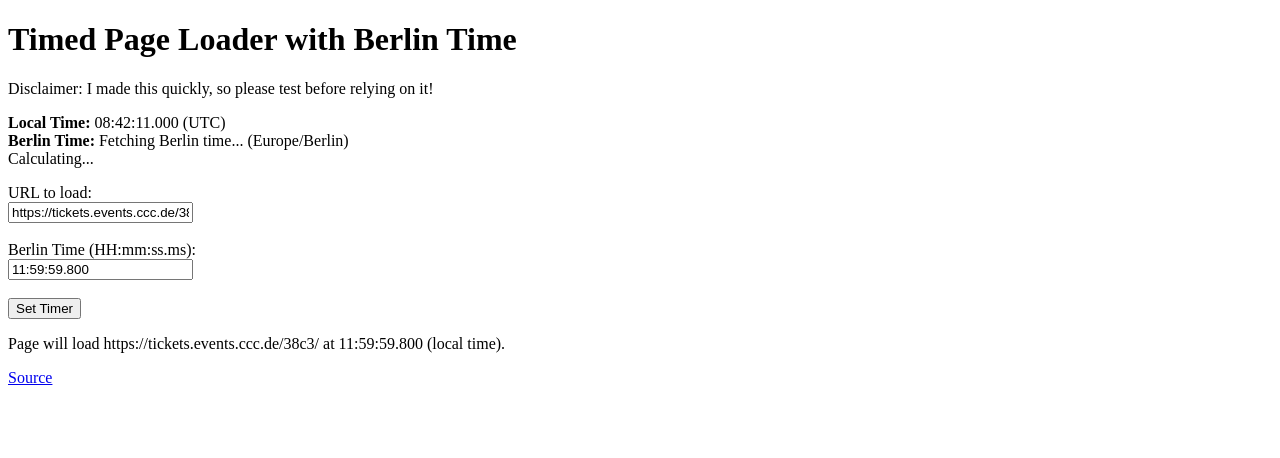
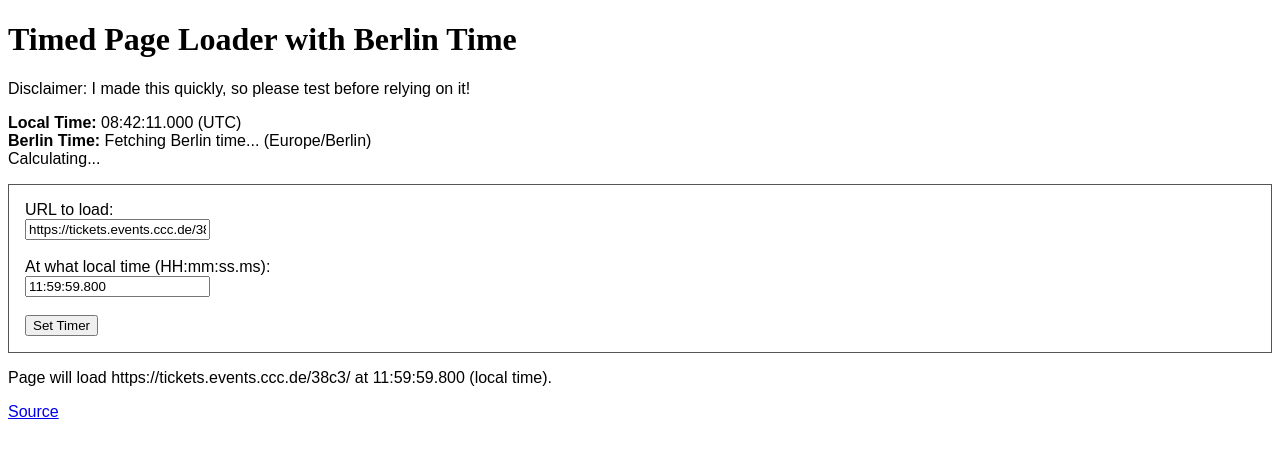
Before and after one commit to voboda/refresher, a SvelteKit app: page / in a window 1280 px wide. Shown: the top 458 px of the page. Built offline with nearby package versions, Linux system fonts and the light colour scheme; no server answers.

Commit message:
bit of css

```diff
--- a/src/routes/+page.svelte
+++ b/src/routes/+page.svelte
@@ -1,3 +1,14 @@
+<style>
+html, p, form  {
+  font-family: sans-serif;
+}
+
+form {
+  border: 1px solid #555;
+  padding: 1rem;
+  }
+
+</style>
 <script>
     import { onMount } from 'svelte';
 
@@ -129,7 +140,7 @@
         <label for="url">URL to load:</label><br>
         <input type="url" id="url" bind:value={url} required /><br><br>
 
-        <label for="time">Berlin Time (HH:mm:ss.ms):</label><br>
+        <label for="time">At what local time (HH:mm:ss.ms):</label><br>
         <input type="text" id="time" bind:value={timeInput} required /><br><br>
 
         <button type="submit">Set Timer</button>
```
